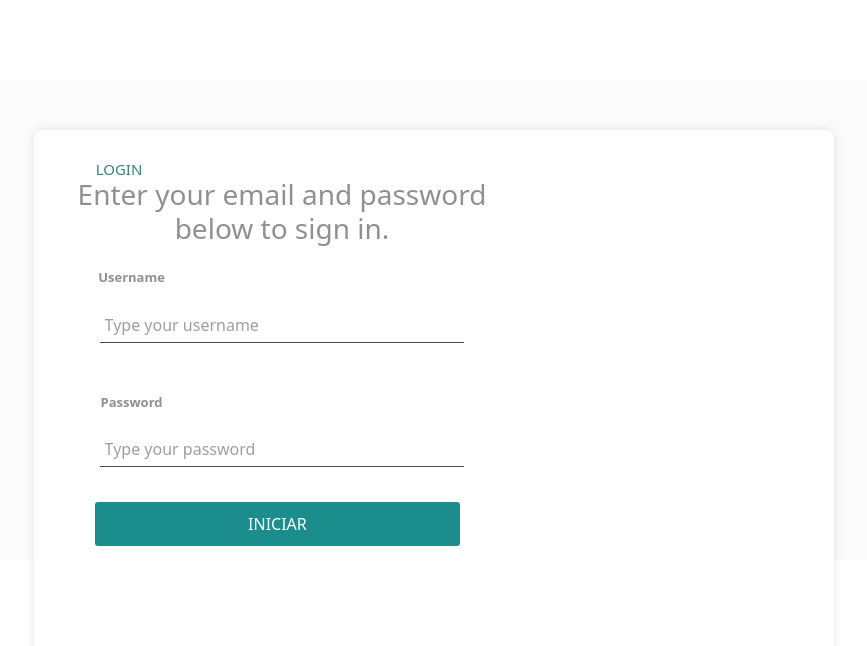
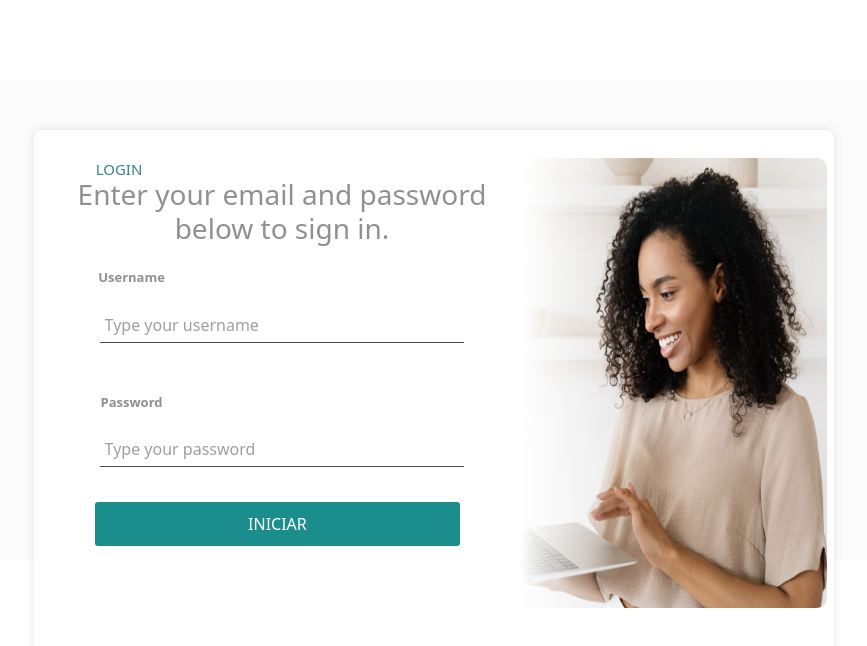
Before and after one commit to vdevalen/CHW-login-front, a React (Create React App) app: page / in a window 1280 px wide. Shown: the top 646 px of the page, without its empty margins (206-1073 px from the left). Built offline with nearby package versions, Linux system fonts and the light colour scheme.

Commit message:
cambios en el consumo

```diff
--- a/src/App.css
+++ b/src/App.css
@@ -21,7 +21,7 @@
   border-radius: 0px;
   padding: 50px;
   max-width: 900px;
-  width: 90%;
+  width: 100%;
   text-align: center;
   z-index: 2;
   height: 60vh;
@@ -162,3 +162,17 @@ input[type="password"] {
   height: 10px;
   padding-left: 40px;
 }
+
+#imgLoginCond{
+  position: relative;
+  top: -388px;
+  border-radius: 10px;
+  height: 450px;
+  width: 340px;
+  left: 95%;
+}
+#imgLogin{
+  width: 100%;
+  height: 100%;
+  border-radius: 10px;
+}
--- a/src/LoginForm.js
+++ b/src/LoginForm.js
@@ -1,6 +1,7 @@
 import React, { useState, useEffect } from 'react';
 import { useNavigate } from 'react-router-dom';
 import HolaMundo from './HolaMundo';
+import ImhLogin from "../src/img/Form 1.png"
 
 function LoginForm({ onClosePopup }) {
   const [Username, setUsername] = useState('');
@@ -93,7 +94,7 @@ function LoginForm({ onClosePopup }) {
     setError(mensaje);
     setTimeout(() => {
       setError('');
-    }, 6000);
+    }, 9000);
   };
 
   const isValidEmail = (email) => {
@@ -140,6 +141,9 @@ function LoginForm({ onClosePopup }) {
               <button className="btnn" >
                 INICIAR
               </button>
+              <div id='imgLoginCond'>
+              <img id='imgLogin' src={ImhLogin} alt="" />
+              </div>
             </form>
           </div>
         </div>
```
Also changed, not shown: src/img/Form 1.png (added).
